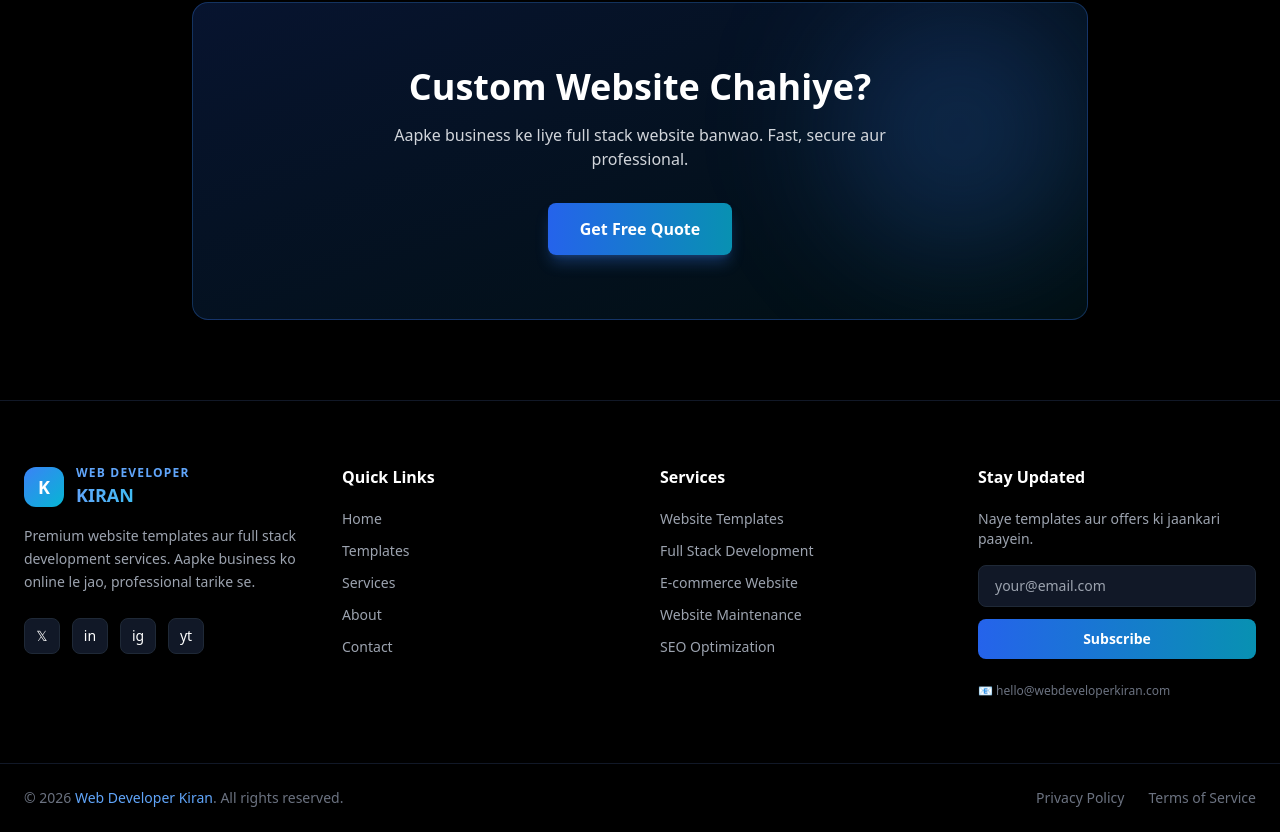
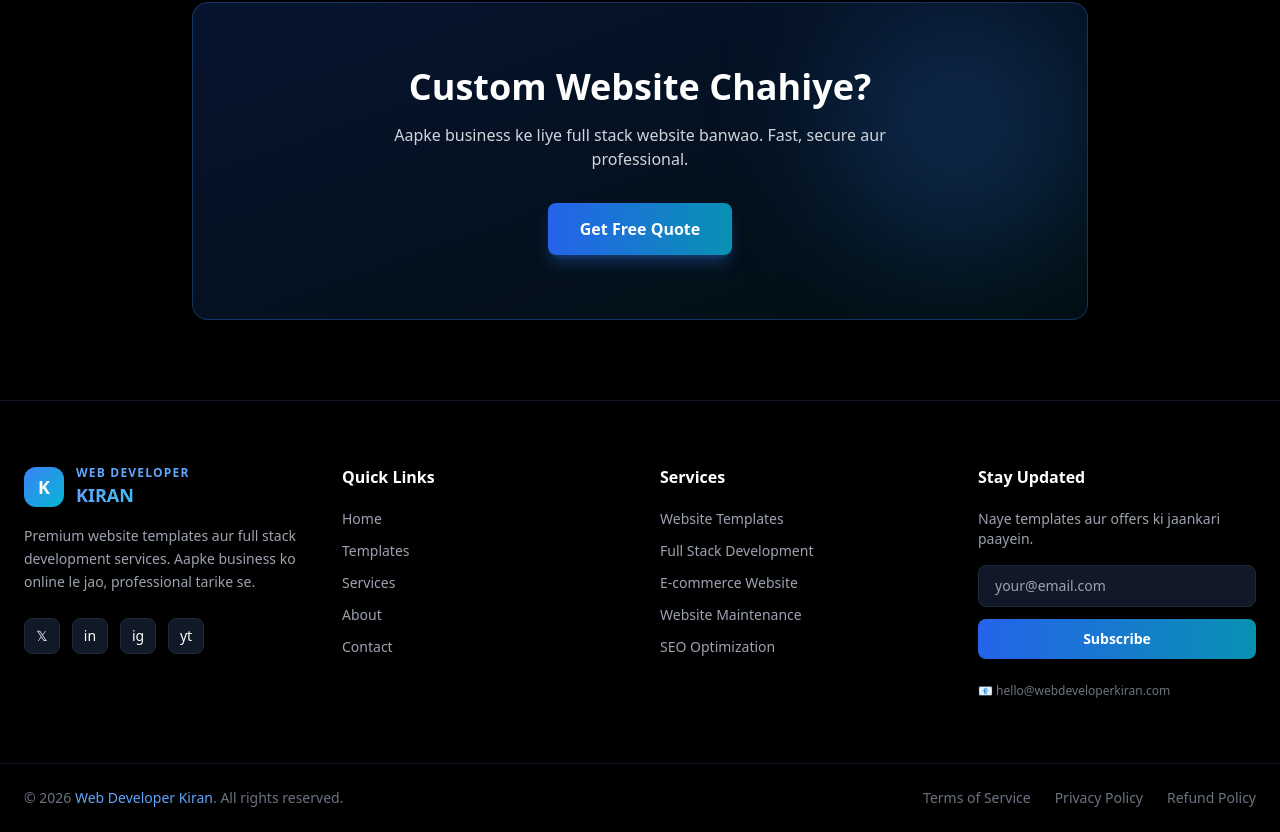
Before and after one commit to Mrkiranind/WEB-DEVELOPER-KIRAN, a Next.js app: page / in a window 1280 px wide. Shown: the part 1960-2792 px from the top of the page. Built offline with nearby package versions, Linux system fonts and the light colour scheme; no server answers; the database is empty.

Commit message:
Add legal links section to Footer component

```diff
--- a/src/components/Footer.js
+++ b/src/components/Footer.js
@@ -9,10 +9,17 @@ export default function Footer() {
     { name: "Contact", href: "/contact" },
   ];
 
+  const legalLinks = [
+    { name: "Terms of Service", href: "/terms" },
+    { name: "Privacy Policy", href: "/privacy" },
+    { name: "Refund Policy", href: "/refund" },
+  ];
+
   return (
     <footer className="border-t border-gray-900 bg-black">
       <div className="max-w-7xl mx-auto px-6 py-16">
         <div className="grid md:grid-cols-2 lg:grid-cols-4 gap-10">
+          {/* Brand Column */}
           <div>
             <div className="flex items-center gap-3 mb-4">
               <div className="w-10 h-10 rounded-xl bg-gradient-to-br from-blue-500 to-cyan-500 flex items-center justify-center font-bold text-lg">
@@ -44,6 +51,7 @@ export default function Footer() {
             </div>
           </div>
 
+          {/* Quick Links */}
           <div>
             <h3 className="text-white font-semibold mb-5">Quick Links</h3>
             <ul className="space-y-3 text-sm">
@@ -60,6 +68,7 @@ export default function Footer() {
             </ul>
           </div>
 
+          {/* Services */}
           <div>
             <h3 className="text-white font-semibold mb-5">Services</h3>
             <ul className="space-y-3 text-sm text-gray-400">
@@ -81,6 +90,7 @@ export default function Footer() {
             </ul>
           </div>
 
+          {/* Newsletter */}
           <div>
             <h3 className="text-white font-semibold mb-5">Stay Updated</h3>
             <p className="text-gray-400 text-sm mb-4">
@@ -90,7 +100,7 @@ export default function Footer() {
               <input
                 type="email"
                 placeholder="your@email.com"
-                className="bg-gray-900 border border-gray-800 focus:border-blue-500 outline-none px-4 py-2.5 rounded-lg text-sm transition"
+                className="bg-gray-900 border border-gray-800 focus:border-blue-500 outline-none px-4 py-2.5 rounded-lg text-sm transition text-white"
               />
               <button
                 type="button"
@@ -106,22 +116,26 @@ export default function Footer() {
         </div>
       </div>
 
+      {/* Bottom Bar */}
       <div className="border-t border-gray-900">
         <div className="max-w-7xl mx-auto px-6 py-6 flex flex-col md:flex-row justify-between items-center gap-4">
           <p className="text-gray-500 text-sm">
             © 2026 <span className="text-blue-400">Web Developer Kiran</span>.
             All rights reserved.
           </p>
-          <div className="flex gap-6 text-sm text-gray-500">
-            <Link href="/privacy" className="hover:text-blue-400 transition">
-              Privacy Policy
-            </Link>
-            <Link href="/terms" className="hover:text-blue-400 transition">
-              Terms of Service
-            </Link>
+          <div className="flex flex-wrap gap-6 text-sm text-gray-500 justify-center">
+            {legalLinks.map((link) => (
+              <Link
+                key={link.name}
+                href={link.href}
+                className="hover:text-blue-400 transition"
+              >
+                {link.name}
+              </Link>
+            ))}
           </div>
         </div>
       </div>
     </footer>
   );
-                }
+}
```
